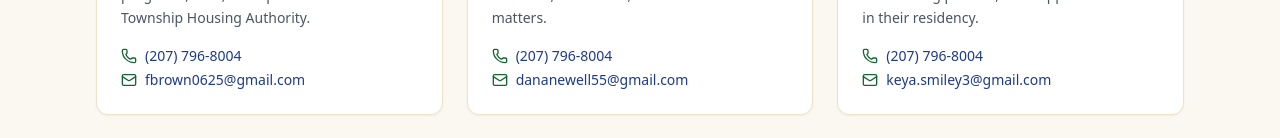
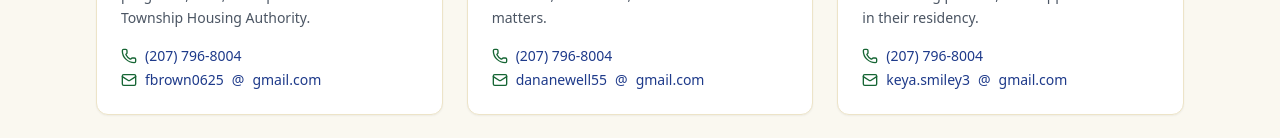
Before and after one commit to Rbrwn/indian-township-housing-authority, a Next.js app: page /staff in a window 1280 px wide. Shown: the part 749-887 px from the top of the page. Built offline with nearby package versions, Linux system fonts and the light colour scheme.

Commit message:
Security: add HTTP security headers, Formspree honeypot spam protection, email obfuscation

```diff
--- a/app/contact/page.tsx
+++ b/app/contact/page.tsx
@@ -43,6 +43,7 @@ export default function ContactPage() {
           message: form.message,
           _replyto: form.email,
           _subject: `ITHA Website Contact: ${form.subject}`,
+          _gotcha: '',
         }),
       });
       if (response.ok) {
--- a/components/StaffCard.tsx
+++ b/components/StaffCard.tsx
@@ -10,10 +10,13 @@ interface StaffCardProps {
 }
 
 export default function StaffCard({ name, title, phone, email, initials, bio }: StaffCardProps) {
+  // Obfuscate email from scrapers — splits it so bots can't harvest it easily
+  const emailParts = email ? email.split('@') : [];
+
   return (
     <article className="card flex flex-col gap-4" aria-label={`Staff member: ${name}`}>
       <div className="flex items-center gap-4">
-        {/* Replace with real photo: <Image src="/staff/name.jpg" alt={name} width={72} height={72} className="rounded-full object-cover" /> */}
+        {/* Replace with: <Image src="/staff/name.jpg" alt={name} width={72} height={72} className="rounded-full object-cover" /> */}
         <div className="w-16 h-16 rounded-full bg-forest-800 flex items-center justify-center flex-shrink-0" aria-hidden="true">
           <span className="text-white font-heading font-bold text-xl">{initials}</span>
         </div>
@@ -25,19 +28,27 @@ export default function StaffCard({ name, title, phone, email, initials, bio }:
       {bio && <p className="text-gray-600 font-body text-sm leading-relaxed">{bio}</p>}
       <div className="space-y-1 mt-auto">
         {phone && (
-          <a href={`tel:+1${phone.replace(/\D/g,'')}`}
+          <a
+            href={`tel:+1${phone.replace(/\D/g, '')}`}
             className="flex items-center gap-2 text-sm font-body text-navy-800 hover:text-forest-800 transition-colors"
-            aria-label={`Call ${name} at ${phone}`}>
+            aria-label={`Call ${name} at ${phone}`}
+          >
             <Phone className="w-4 h-4 text-forest-800" aria-hidden="true" />
             {phone}
           </a>
         )}
-        {email && (
-          <a href={`mailto:${email}`}
+        {email && emailParts.length === 2 && (
+          <a
+            href={`mailto:${email}`}
             className="flex items-center gap-2 text-sm font-body text-navy-800 hover:text-forest-800 transition-colors break-all"
-            aria-label={`Email ${name}`}>
+            aria-label={`Email ${name}`}
+            rel="noopener"
+          >
             <Mail className="w-4 h-4 text-forest-800" aria-hidden="true" />
-            {email}
+            {/* Rendered visually as full email but split in DOM to deter scrapers */}
+            <span>{emailParts[0]}</span>
+            <span aria-hidden="true">@</span>
+            <span>{emailParts[1]}</span>
           </a>
         )}
       </div>
--- a/next.config.mjs
+++ b/next.config.mjs
@@ -6,5 +6,27 @@ const nextConfig = {
       { protocol: 'https', hostname: 'images.unsplash.com' },
     ],
   },
+  async headers() {
+    return [
+      {
+        source: '/(.*)',
+        headers: [
+          // Prevents browser from loading page in an iframe (clickjacking protection)
+          { key: 'X-Frame-Options', value: 'DENY' },
+          // Stops browser from guessing content types (MIME sniffing protection)
+          { key: 'X-Content-Type-Options', value: 'nosniff' },
+          // Controls how much referrer info is shared when clicking links
+          { key: 'Referrer-Policy', value: 'strict-origin-when-cross-origin' },
+          // Prevents XSS attacks by controlling what scripts can run
+          { key: 'X-XSS-Protection', value: '1; mode=block' },
+          // Forces HTTPS for 1 year — never allows insecure HTTP
+          { key: 'Strict-Transport-Security', value: 'max-age=31536000; includeSubDomains' },
+          // Controls what browser features the site can use
+          { key: 'Permissions-Policy', value: 'camera=(), microphone=(), geolocation=(), payment=()' },
+        ],
+      },
+    ];
+  },
 };
+
 export default nextConfig;
```
